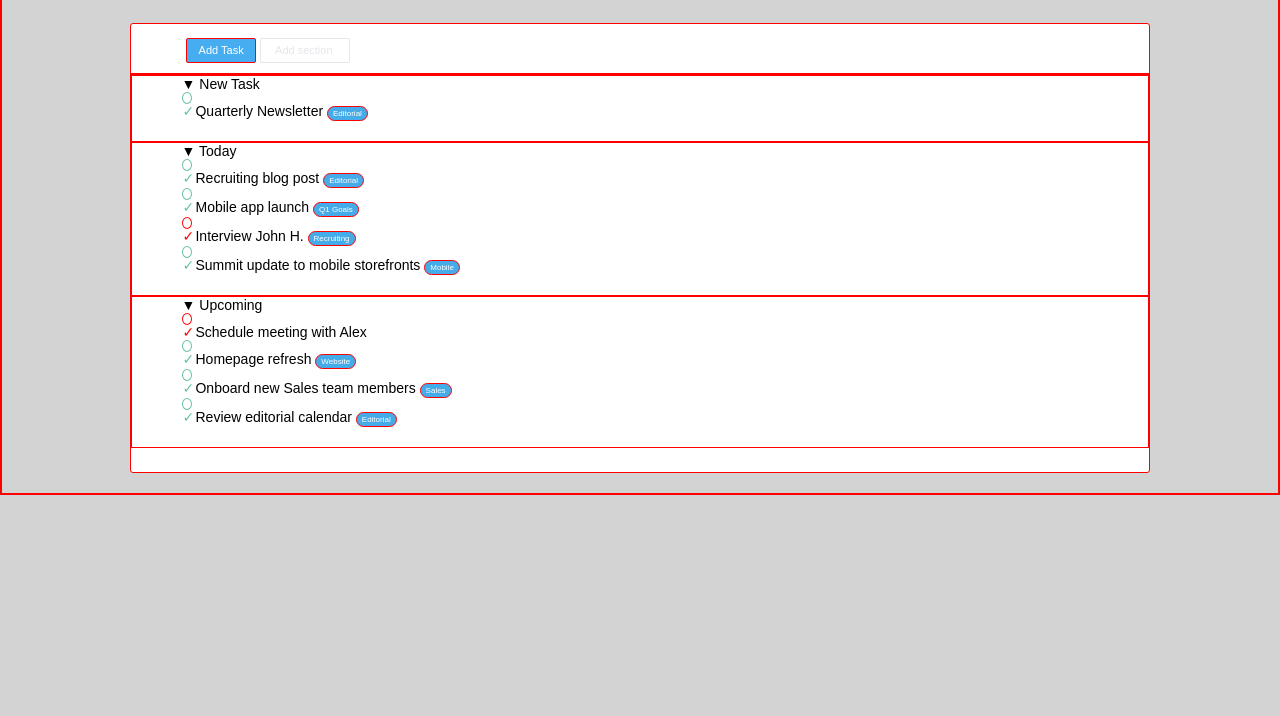
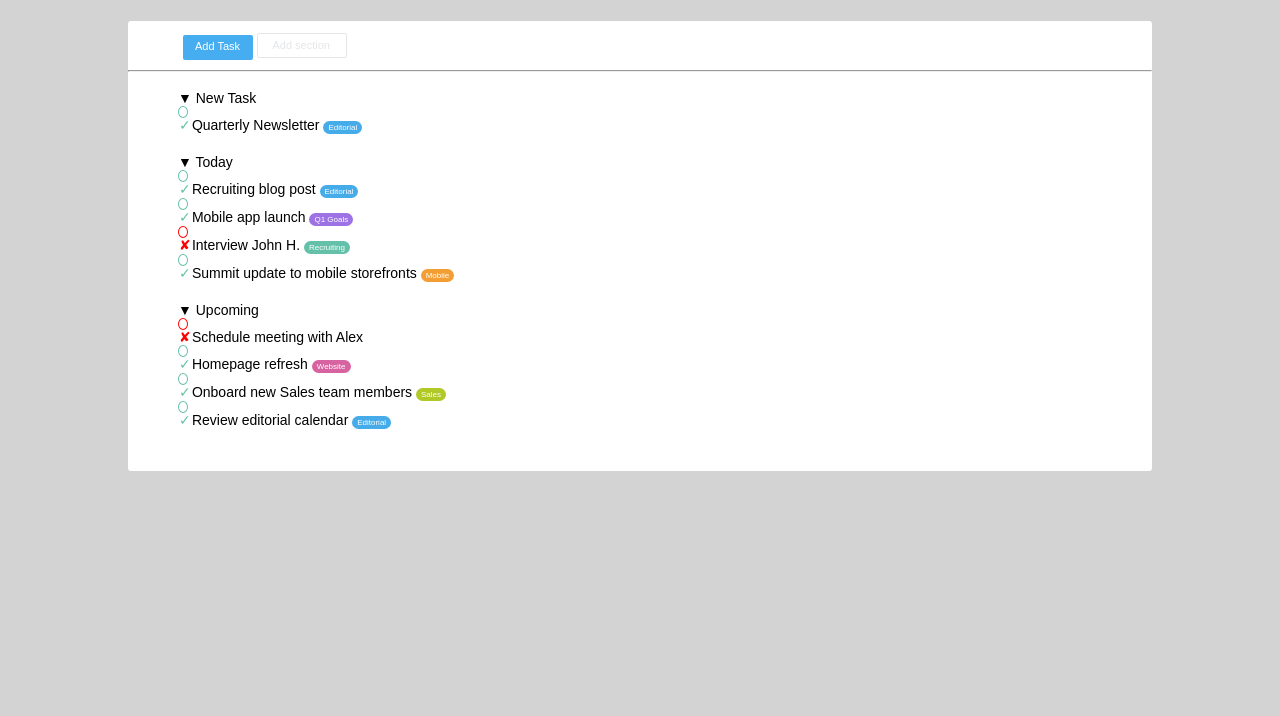
Before and after one commit to MegaEmme/html-css-toboolist, a plain HTML site: page index.html in a window 1280 px wide. Shown: the part 84-800 px from the top of the page. Drawn offline with Linux system fonts and the light colour scheme.

Commit message:
feat: ulteriori aggiustamenti

```diff
--- a/css/style.css
+++ b/css/style.css
@@ -1,6 +1,6 @@
 * {
     font-family: Arial, Helvetica, sans-serif;
-    border: 1px solid red;
+    /* border: 1px solid red; */
     margin: 0;
     padding: 0;
     box-sizing: border-box;
@@ -24,6 +24,7 @@ header{
 }
 
 #logo{
+    vertical-align: middle;
     height: 50px;
     width: 50px;
     padding: 12px 0 12px 20px;
@@ -31,6 +32,7 @@ header{
 }
 
 #title{
+    vertical-align: middle;
     background-color: white;
     display: inline-block;
     font-size: 25px;
@@ -73,6 +75,7 @@ border-radius: 3px;
     border-radius: 2px;
     color: #e4e6e9;
     background-color: white;
+    vertical-align: middle;
     font-size: 11px;
 }
 
@@ -89,6 +92,7 @@ border-radius: 3px;
     padding-top: 10px;
     height: 10px;
     width: 10px;
+    border: 1px solid;
     border-radius: 50%;
     border-color: #65c0a9;
     color: #65c0a9;
@@ -105,6 +109,26 @@ border-radius: 3px;
     color: white;
 }
 
+#purple{
+    background-color: #9c72e4;
+}
+
+#green{
+    background-color: #64c0a9;
+}
+
+#yellow{
+    background-color: #f29e33;
+}
+
+#pink{
+    background-color: #d863a1;
+}
+
+#lightgreen{
+    background-color: #b0c926;
+}
+
 #red_1{
     border-color: red;
     color: red;
--- a/index.html
+++ b/index.html
@@ -13,7 +13,7 @@
     <header class="white">
         <img class="white" id="logo"src="img/Logo.png" alt="logo">
         <div id="title">
-            <!-- non riesco a centrare la scritta verso lalto e a farla in grassetto-->
+            <!-- non riesco a fare la scritta in grassetto-->
             Toobolist
         </div>
 
@@ -28,12 +28,14 @@
         <div class="button_1">
             Add Task
         </div>
+
         <div class="button_2">
             Add section
         </div>
       <!-- manca sempre il grassetto in add task e add section -->
+        <hr>
 
-        <hr>
+        <div id="space"></div>
 
         <!-- qui ho fatto la struttura del primo elemento della lista -->
 
@@ -77,17 +79,17 @@
                 &#10003;
             </div>
              Mobile app launch
-             <div class="cat">
+             <div class="cat" id="purple">
                 Q1 Goals
              </div>
 
              <br>
 
              <div class="check" id="red_1">
-                &#10003;
+                &#x2718;
             </div>
              Interview John H.
-             <div class="cat">
+             <div class="cat" id="green">
                 Recruiting
              </div>
 
@@ -97,7 +99,7 @@
                 &#10003;
             </div>
                 Summit update to mobile storefronts
-             <div class="cat">
+             <div class="cat" id="yellow">
                Mobile
              </div>
 
@@ -114,7 +116,7 @@
             <br>
 
             <div class="check" id="red_2">
-                &#10003;
+                &#x2718;
             </div>
              Schedule meeting with Alex
 
@@ -124,7 +126,7 @@
                  &#10003;
              </div>
               Homepage refresh
-              <div class="cat">
+              <div class="cat" id="pink">
                  Website
               </div>
 
@@ -134,7 +136,7 @@
                   &#10003;
               </div>
                Onboard new Sales team members
-               <div class="cat">
+               <div class="cat" id="lightgreen">
                   Sales
                </div>
 
@@ -156,6 +158,5 @@
 
     <!-- /corpo della pagina  -->
 
-
 </body>
 </html>
```
